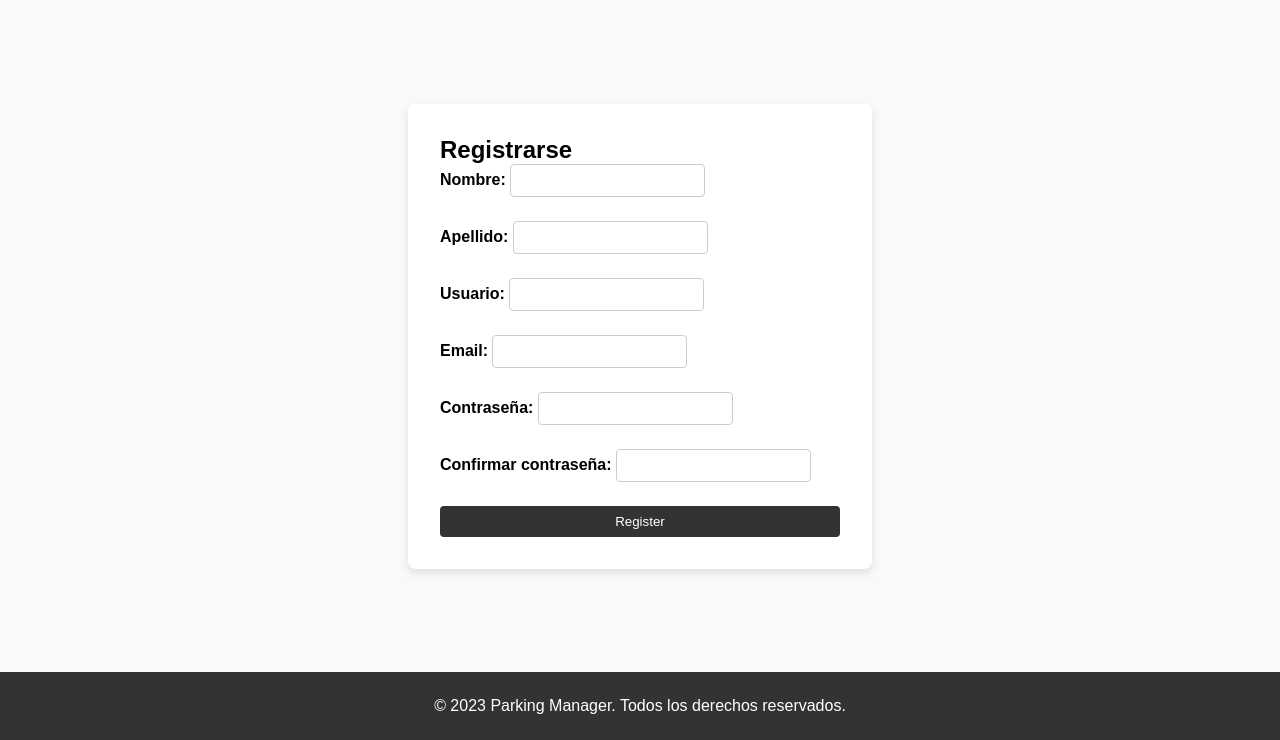
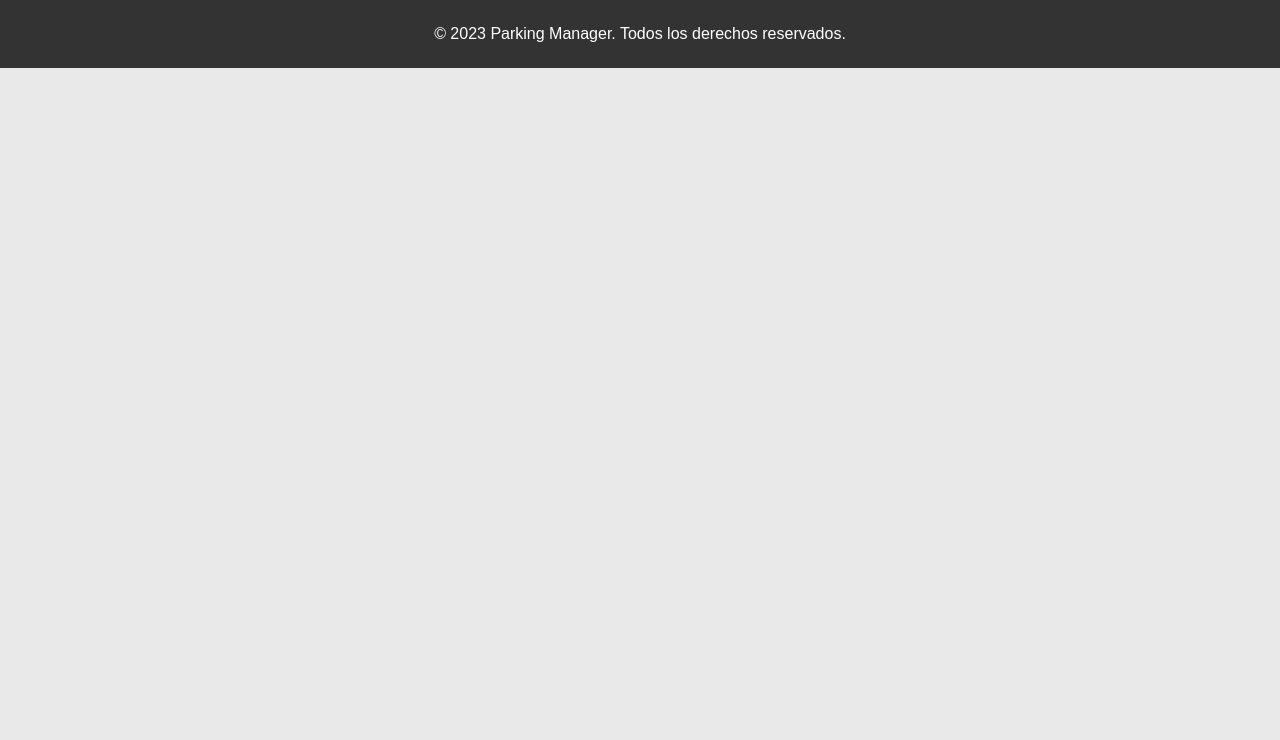
Before and after one commit to Daireto/ProyectoPHP, a PHP site: page /register.html in a window 1280 px wide. Shown: the part 60-800 px from the top of the page. Run offline with PHP 8.4, Linux system fonts and the light colour scheme.

```diff
--- a/estilos/register.css
+++ /dev/null
@@ -1,55 +0,0 @@
-.register-section {
-    background-color: #f9f9f9;
-    height: calc(100vh - 128px);
-    display: flex;
-    justify-content: center;
-    align-items: center;
-}
-
-.register-form-container {
-    background-color: white;
-    border-radius: 8px;
-    box-shadow: 0px 4px 8px rgba(0, 0, 0, 0.1);
-    padding: 2rem;
-    max-width: 400px;
-    width: 100%;
-}
-
-.register-form {
-    display: flex;
-    flex-direction: column;
-}
-
-.form-group {
-    margin-bottom: 1.5rem;
-}
-
-.form-group label {
-    font-weight: bold;
-    margin-bottom: 0.5rem;
-}
-
-.form-group input {
-    padding: 0.5rem;
-    border: 1px solid #ccc;
-    border-radius: 4px;
-    transition: border-color 0.3s;
-}
-
-.form-group input:focus {
-    border-color: #ff9900;
-}
-
-.register-button {
-    background-color: #333;
-    color: white;
-    border: none;
-    padding: 0.5rem 1rem;
-    cursor: pointer;
-    border-radius: 4px;
-    transition: background-color 0.3s;
-}
-
-.register-button:hover {
-    background-color: #ff9900;
-}
--- a/register.html
+++ b/register.html
@@ -24,42 +24,7 @@
     </nav>
 
     <!-- Contenido principal -->
-    <main class="main-content">
-
-        <!-- Formulario de inicio de registro -->
-        <section class="register-section">
-            <div class="register-form-container">
-                <h2 class="section-title">Registrarse</h2>
-                <form class="register-form" action="register.php" method="post">
-                    <div class="form-group">
-                        <label for="nombre">Nombre:</label>
-                        <input type="text" id="nombre" name="nombre" required>
-                    </div>
-                    <div class="form-group">
-                        <label for="apellido">Apellido:</label>
-                        <input type="text" id="apellido" name="apellido" required>
-                    </div>
-                    <div class="form-group">
-                        <label for="usuario">Usuario:</label>
-                        <input type="text" id="usuario" name="usuario" required>
-                    </div>
-                    <div class="form-group">
-                        <label for="email">Email:</label>
-                        <input type="email" id="email" name="email" required>
-                    </div>
-                    <div class="form-group">
-                        <label for="password">Contraseña:</label>
-                        <input type="password" id="password" name="password" required>
-                    </div>
-                    <div class="form-group">
-                        <label for="confirm-password">Confirmar contraseña:</label>
-                        <input type="password" id="confirm-password" name="confirm-password" required>
-                    </div>
-                    <button type="submit" class="register-button">Register</button>
-                </form>
-            </div>
-        </section>
-    </main>
+    <main class="main-content"></main>
 
     <!-- Pié de página -->
     <footer class="footer">
```
Also changed, not shown: estilos/login.css (+10 -9 lines), login.html (+8 -8 lines).
